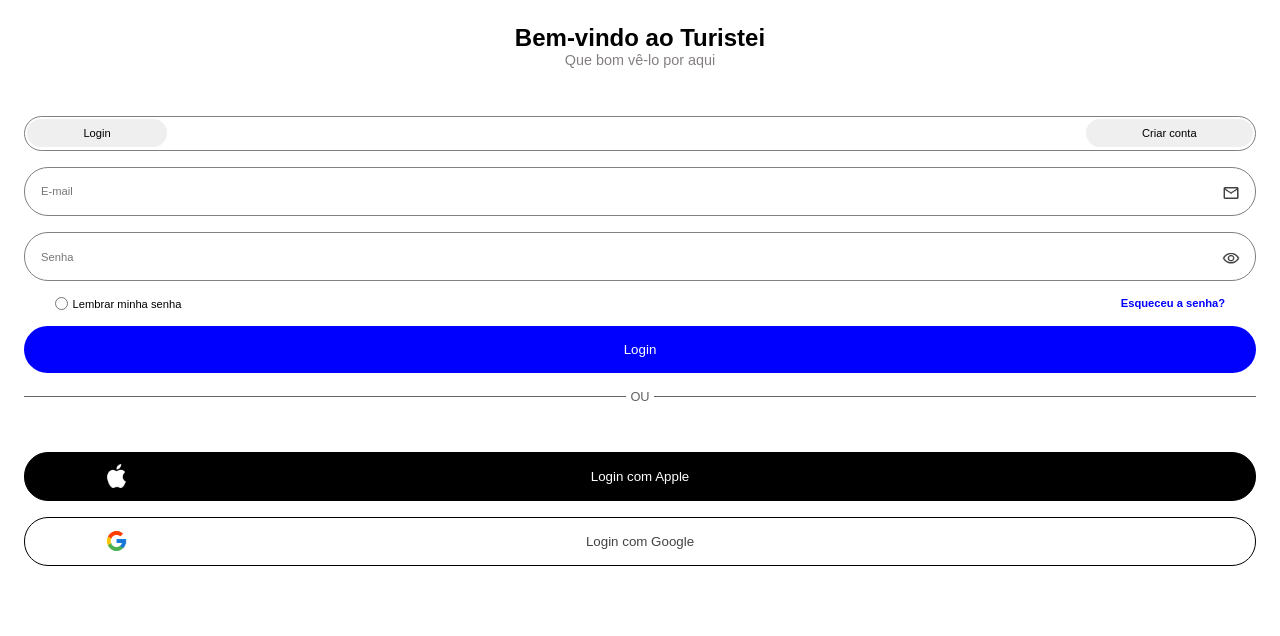
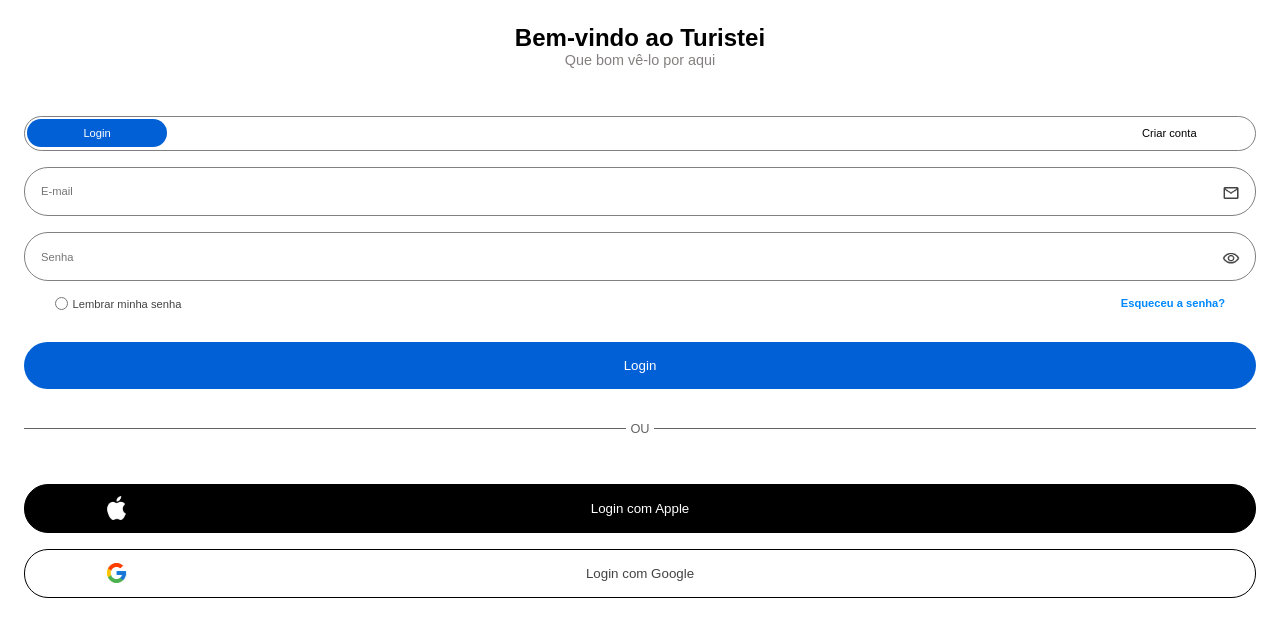
Before and after one commit to FabricioBasilio/pagina-login-turistei, a React (Vite) app: page / in a window 1280 px wide. Shown: the top 636 px of the page. Built offline with nearby package versions, Linux system fonts and the light colour scheme.

Commit message:
feat: ajustes de cores e dinamismo nos botoes de opcoes de entrar

```diff
--- a/src/components/FormularioLogin/FormularioLogin.jsx
+++ b/src/components/FormularioLogin/FormularioLogin.jsx
@@ -1,9 +1,17 @@
 import "./FormularioLogin.scss";
-import mail from "../../assets/images/mail.png"
-import visibility from "../../assets/images/visibility.png"
-
+import mail from "../../assets/images/mail.png";
+import visibility from "../../assets/images/visibility.png";
+import { useState } from "react";
 
 function FormularioLogin() {
+  const [loginMethod, setLoginMethod] = useState("sign_in");
+
+  function changeMethod(e) {
+    e.target.id === "botao_sign_in"
+      ? setLoginMethod("sign_in")
+      : setLoginMethod("sign_up");
+  }
+
   return (
     <section className="login_card__conteudo">
       <section className="conteudo__titulos">
@@ -12,16 +20,34 @@
       </section>
       {/* futuro componente */}
       <div className="conteudo__opcoes_entrar">
-        <button>Login</button>
-        <button>Criar conta</button>
+        <button
+          id="botao_sign_in"
+          className={loginMethod === "sign_in" ? "--active" : ""}
+          onClick={changeMethod}
+        >
+          Login
+        </button>
+        <button
+          id="botao_sign_up"
+          className={loginMethod === "sign_up" ? "--active" : ""}
+          onClick={changeMethod}
+        >
+          Criar conta
+        </button>
       </div>
       <form className="conteudo__formulario">
-        <div className="entrada"><input placeholder="E-mail" type="email" maxLength={30} required /> <img src={mail} alt="Ícone de e-mail"/></div>
-        <div className="entrada"><input placeholder="Senha" type="password" maxLength={10} required /> <img src={visibility} alt="Ícone de visualização"/></div>
+        <div className="entrada">
+          <input placeholder="E-mail" type="email" maxLength={30} required />{" "}
+          <img src={mail} alt="Ícone de e-mail" />
+        </div>
+        <div className="entrada">
+          <input placeholder="Senha" type="password" maxLength={10} required />{" "}
+          <img src={visibility} alt="Ícone de visualização" />
+        </div>
         <section className="formulario__opcoes">
           <div>
-              <input type="radio" id="lembrar_senha" />{" "}
-              <label htmlFor="lembrar_senha">Lembrar minha senha</label>
+            <input type="radio" id="lembrar_senha" />{" "}
+            <label htmlFor="lembrar_senha">Lembrar minha senha</label>
           </div>
           <a href="#">Esqueceu a senha?</a>
         </section>
--- a/src/components/FormularioLogin/FormularioLogin.scss
+++ b/src/components/FormularioLogin/FormularioLogin.scss
@@ -1,6 +1,7 @@
 $radius_padrao: 1.5rem;
 $font_size_padrao: 0.7rem;
 $border_entradas: 0.12rem solid gray;
+$cor_texto_padrao: #434343;
 
 section.login_card__conteudo {
   display: flex;
@@ -20,7 +21,7 @@
     }
 
     h4 {
-        color: #858080;
+      color: #858080;
       font: {
         size: 0.9rem;
         weight: 300;
@@ -41,7 +42,14 @@
       border-radius: $radius_padrao;
       font-size: $font_size_padrao;
       border: none;
+      background: none;
       cursor: pointer;
+
+
+       &.--active {
+        background-color: #0160d6;
+        color: white;
+    }
     }
   }
 
@@ -83,27 +91,32 @@
       font-size: $font_size_padrao;
       width: 95%;
       align-self: center;
+      margin-bottom: 1rem;
+
       div {
         display: flex;
         align-items: center;
 
         label {
           margin-left: 0.3rem;
+          color: $cor_texto_padrao;
         }
       }
       a {
         text-decoration: none;
-        color: blue;
+        color: #08f;
         font-weight: 600;
       }
     }
 
     button[type="submit"] {
-        background-color: blue;
-        border: none;
-        color: white;
-        border-radius: $radius_padrao;
-        padding: 1rem 0;
+      background-color: #0160d6;
+      border: none;
+      color: white;
+      border-radius: $radius_padrao;
+      padding: 1rem 0;
+      margin-bottom: 1rem;
+      cursor: pointer;
     }
   }
 }
--- a/src/components/SecaoBotoesLogin/SecaoBotoesLogin.scss
+++ b/src/components/SecaoBotoesLogin/SecaoBotoesLogin.scss
@@ -1,5 +1,6 @@
 $radius_padrao: 1.5rem;
 $border_botoes: 0.12rem solid black;
+$cor_texto_padrao: #434343;
 
 .login_card__secao_botoes {
   display: flex;
@@ -7,20 +8,20 @@
   gap: 1rem;
 
   button {
-    background-color: blue;
     border: none;
-    color: white;
     border-radius: $radius_padrao;
     padding: 1rem 0;
     position: relative;
     border: $border_botoes;
+    cursor: pointer;
 
     &:first-child {
       background-color: black;
+      color: white;
     }
 
     &:last-child {
-      color: #434343;
+      color: $cor_texto_padrao;
       background-color: white;
     }
 
```
